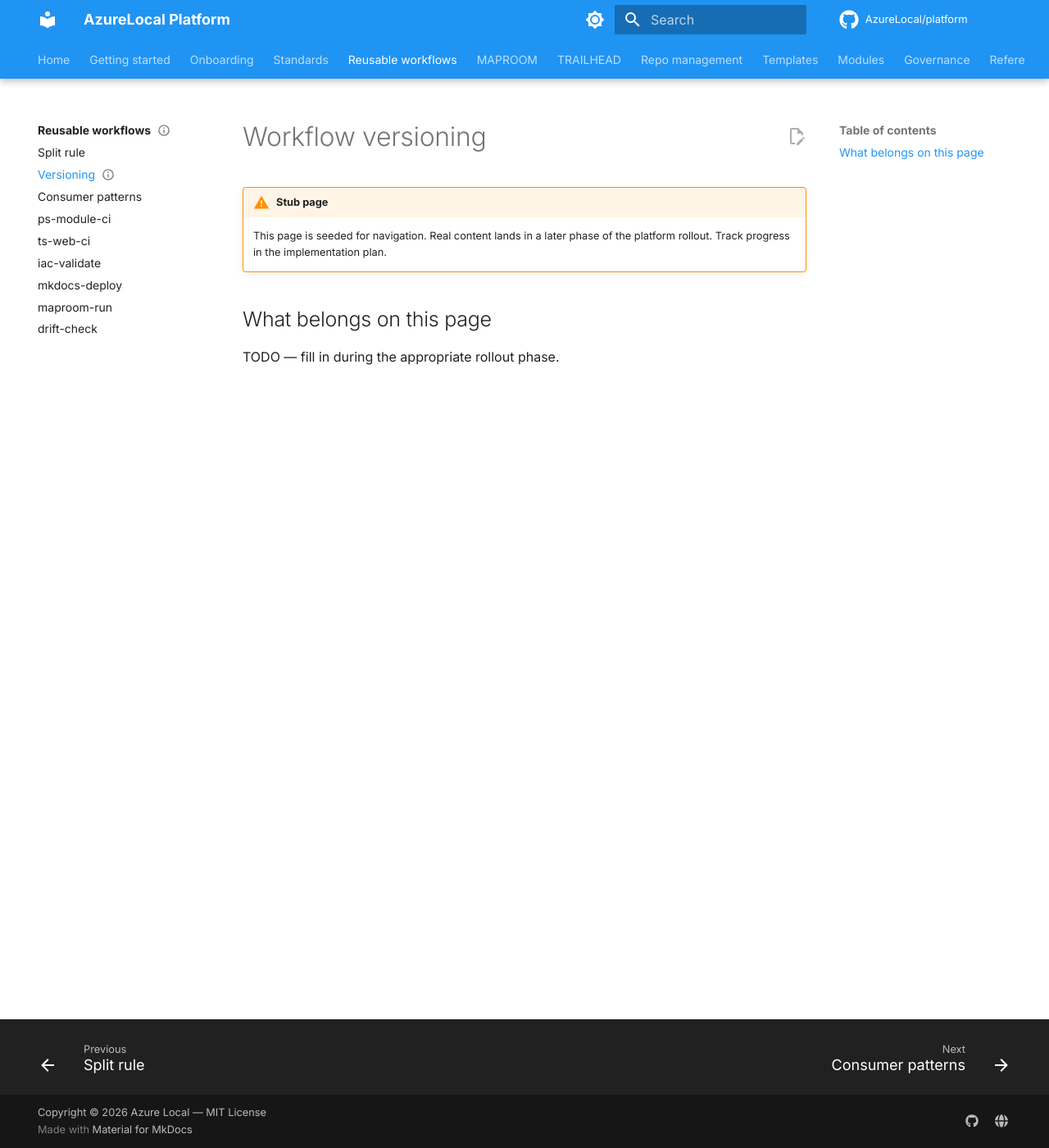
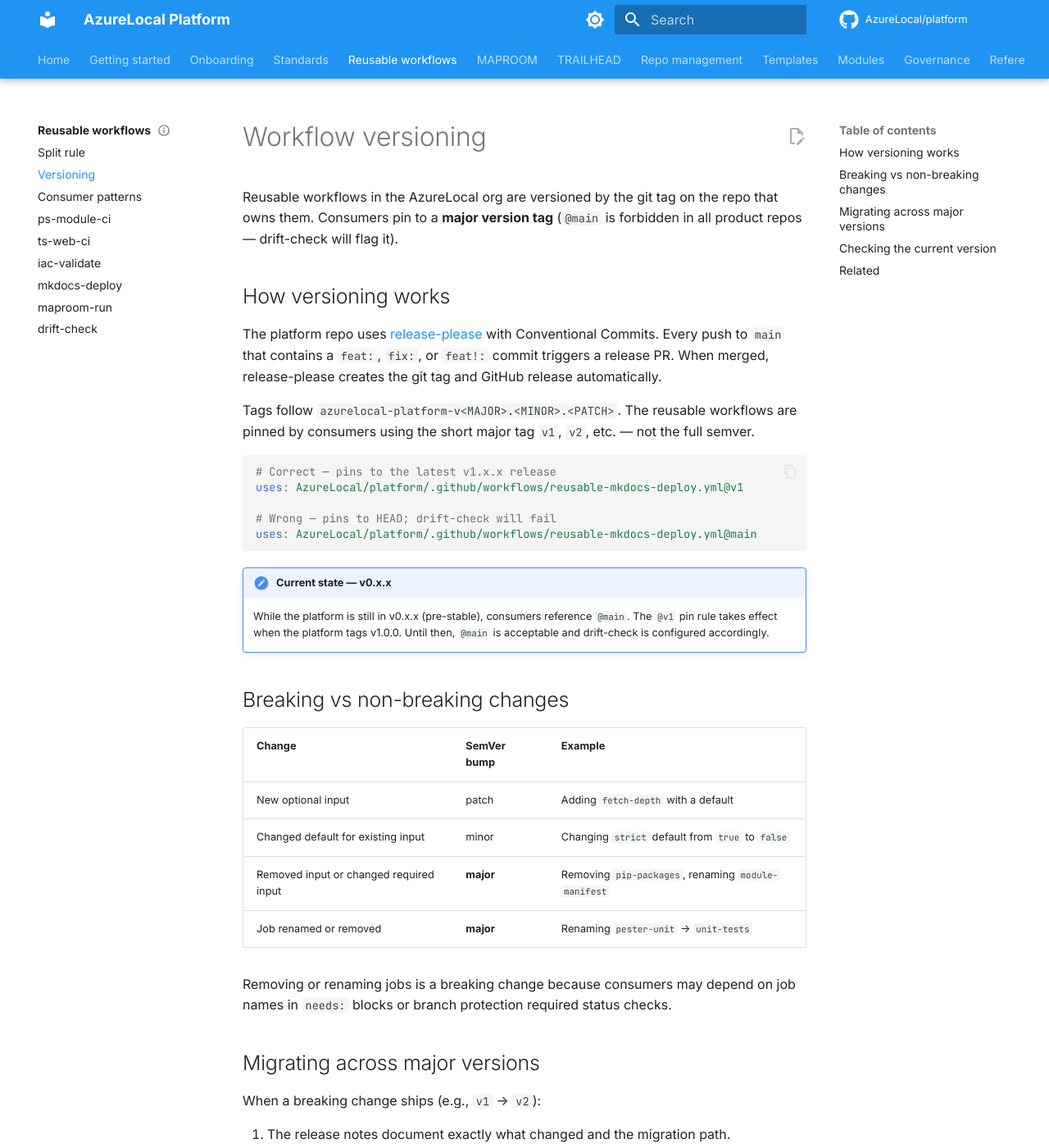
Before and after one commit to AzureLocal/platform, an MkDocs documentation site: the page built from docs/reusable-workflows/versioning.md, in a window 1280 px wide and 1400 px high. Shown: the whole window at 82% size. Built offline with MkDocs 1.6.1 and Material for MkDocs 9.7.7, drawn with Linux system fonts in a browser that asks for light colours; comment, search, counter and statistics services are not loaded; some of the changed text lies outside the part shown.

Commit message:
docs(reusable-workflows): fill versioning stub — pinning, breaking changes, major migration
Co-Authored-By: Claude Sonnet 4.6 <noreply@anthropic.com>

````diff
--- a/docs/reusable-workflows/versioning.md
+++ b/docs/reusable-workflows/versioning.md
@@ -1,13 +1,77 @@
 ---
 title: Workflow versioning
-status: stub
 ---
 
 # Workflow versioning
 
-!!! warning "Stub page"
-    This page is seeded for navigation. Real content lands in a later phase of the platform rollout. Track progress in the implementation plan.
+Reusable workflows in the AzureLocal org are versioned by the git tag on the repo that
+owns them. Consumers pin to a **major version tag** (`@main` is forbidden in all product
+repos — drift-check will flag it).
 
-## What belongs on this page
+## How versioning works
 
-TODO — fill in during the appropriate rollout phase.
+The platform repo uses [release-please](https://github.com/googleapis/release-please) with
+Conventional Commits. Every push to `main` that contains a `feat:`, `fix:`, or `feat!:`
+commit triggers a release PR. When merged, release-please creates the git tag and GitHub
+release automatically.
+
+Tags follow `azurelocal-platform-v<MAJOR>.<MINOR>.<PATCH>`. The reusable workflows are
+pinned by consumers using the short major tag `v1`, `v2`, etc. — not the full semver.
+
+```yaml
+# Correct — pins to the latest v1.x.x release
+uses: AzureLocal/platform/.github/workflows/reusable-mkdocs-deploy.yml@v1
+
+# Wrong — pins to HEAD; drift-check will fail
+uses: AzureLocal/platform/.github/workflows/reusable-mkdocs-deploy.yml@main
+```
+
+!!! note "Current state — v0.x.x"
+    While the platform is still in v0.x.x (pre-stable), consumers reference `@main`.
+    The `@v1` pin rule takes effect when the platform tags v1.0.0. Until then, `@main`
+    is acceptable and drift-check is configured accordingly.
+
+## Breaking vs non-breaking changes
+
+| Change | SemVer bump | Example |
+|--------|-------------|---------|
+| New optional input | patch | Adding `fetch-depth` with a default |
+| Changed default for existing input | minor | Changing `strict` default from `true` to `false` |
+| Removed input or changed required input | **major** | Removing `pip-packages`, renaming `module-manifest` |
+| Job renamed or removed | **major** | Renaming `pester-unit` → `unit-tests` |
+
+Removing or renaming jobs is a breaking change because consumers may depend on job names
+in `needs:` blocks or branch protection required status checks.
+
+## Migrating across major versions
+
+When a breaking change ships (e.g., `v1` → `v2`):
+
+1. The release notes document exactly what changed and the migration path.
+2. `v1` major tag is not deleted — it stays pointing at the last v1.x.x commit.
+3. Consumers migrate on their own schedule by updating the `@v1` → `@v2` pin.
+4. Drift-check will not flag `@v1` as drift — only `@main` is flagged.
+
+```yaml
+# Before
+uses: AzureLocal/platform/.github/workflows/reusable-ps-module-ci.yml@v1
+
+# After migrating to v2
+uses: AzureLocal/platform/.github/workflows/reusable-ps-module-ci.yml@v2
+```
+
+## Checking the current version
+
+```bash
+# Latest platform release
+gh release list --repo AzureLocal/platform --limit 5
+
+# What version a consumer is pinned to
+grep 'AzureLocal/platform' .github/workflows/*.yml
+```
+
+## Related
+
+- [Consumer patterns](consumer-patterns.md) — copy-paste examples
+- [Workflow split rule](split-rule.md) — which repo owns which workflow
+- [Governance — release cycle](../governance/release-cycle.md)
````
